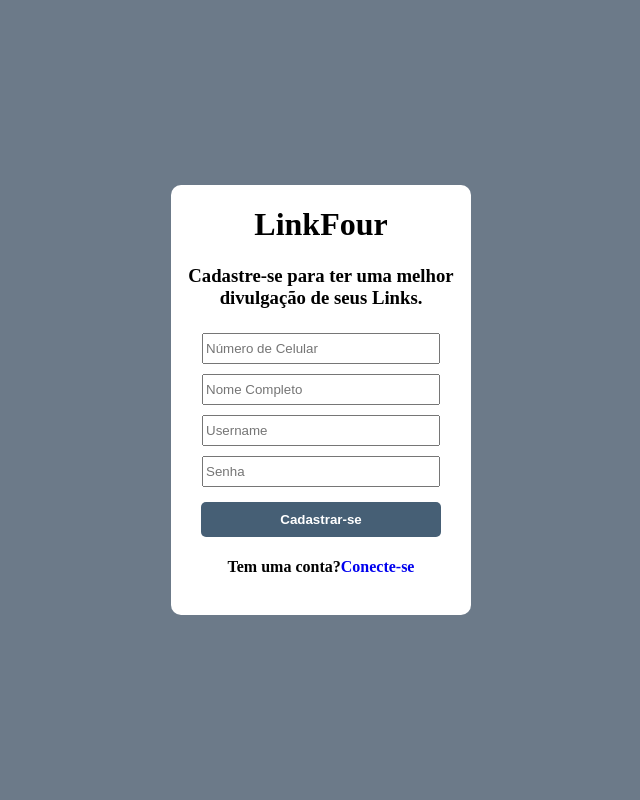
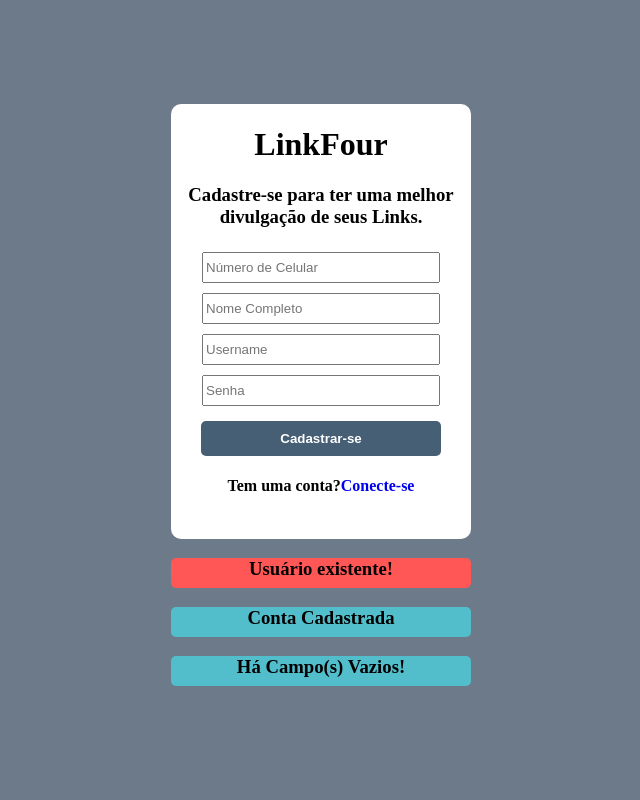
Before and after one commit to Rodrick-1320/LinkFour, a PHP site: page /linkfour/register.php in a window 1280 px wide. Shown: the whole page, without its empty margins (319-959 px from the left). Run offline with PHP 8.4, Linux system fonts and the light colour scheme; the visitor is signed in with stand-in values (Sample User, id 1).

Commit message:
fix/controller-register-and-alerts

```diff
--- a/css/style-2.css
+++ b/css/style-2.css
@@ -3,17 +3,48 @@
     height: 100vh;
     background: #6C7A89;
     display: flex;
-    flex-direction: row;
     justify-content: center;
     align-items: center;
+    flex-direction:column;
     }
 
 .box {
     width: 300px;
-    height: 430px;
-    background: #fff;
+    height: 435px;
+    background: rgb(255, 255, 255);
     border-radius: 10px;
     }
+
+    .existing_user{
+        margin-left: auto;
+        margin-right: auto;
+        margin-bottom: 10px;
+        width: 300px;
+        height: 30px;
+        text-align: center;
+        background-color: rgb(255, 86, 86);
+        font-weight: bold;
+        border-radius: 5px;
+    }
+
+    .registration_status{
+        margin-left: auto;
+        margin-right: auto;
+        margin-bottom: 10px;
+        width: 300px;
+        height: 30px;
+        text-align: center;
+        background-color: rgb(82, 190, 204);
+        font-weight: bold;
+        border-radius: 5px;
+    }
+
+
+.alerts{
+    margin-left: auto;
+    margin-right: auto;
+
+}
 
 body{
     margin: 0px;
@@ -21,6 +52,7 @@ body{
 .txtlg , .txt , .txt-2{
     text-align: center;
 }
+
 
 a{
     text-decoration: none;
--- a/register.php
+++ b/register.php
@@ -1,10 +1,11 @@
 <!DOCTYPE html>
+<?php session_start(); ?>
 
 <html lang="en">
 
 <head>
 
-    <link rel="stylesheet" type="text/css" href="css/style-2.css" media="screen"/>
+    <link rel="stylesheet" type="text/css" href="css/style-2.css" media="screen" />
     <script src="js/functions.js"></script>
 
     <meta charset="UTF-8">
@@ -20,8 +21,12 @@
 
         <div class="box">
 
-            <div class="txtlg"><h1>LinkFour</h1></div>
-            <div class="txt-2"><h3>Cadastre-se para ter uma melhor divulgação de seus Links.</h3></div>
+            <div class="txtlg">
+                <h1>LinkFour</h1>
+            </div>
+            <div class="txt-2">
+                <h3>Cadastre-se para ter uma melhor divulgação de seus Links.</h3>
+            </div>
 
             <form action="controllers/register.php" method="post">
 
@@ -35,9 +40,36 @@
 
             </form>
 
-            <div class="txt"><h4>Tem uma conta?<a href="http://localhost/linkfour/login.php">Conecte-se</a></h4></div>
+            <div class="txt">
+                <h4>Tem uma conta?<a href="http://localhost/linkfour/login.php">Conecte-se</a></h4>
+            </div>
 
         </div>
+
+        <div class="alerts">
+
+            <?php if(@$_SESSION['existing_user'] == true): ?>
+                <div class="existing_user">
+                    <h3>Usuário existente!</h3>
+                </div>
+            <?php endif; unset($_SESSION['existing_user']); ?>
+
+            <?php if(@$_SESSION['account_created'] == true): ?>
+                <div class="registration_status">
+                    <h3>Conta Cadastrada</h3>
+                </div>
+            <?php endif; unset($_SESSION['account_created']); ?>
+
+            <?php if(@$_SESSION['empty_fields'] == true): ?>
+                <div class="registration_status">
+                    <h3>Há Campo(s) Vazios!</h3>
+                </div>
+            <?php endif; unset($_SESSION['empty_fields']); ?>
+
+        </div>
+
+
+
 
     </div>
 
```
Also changed, not shown: controllers/register.php (+8 -22 lines), 1 other file. Lines whose indentation alone changed are shown as unchanged.
